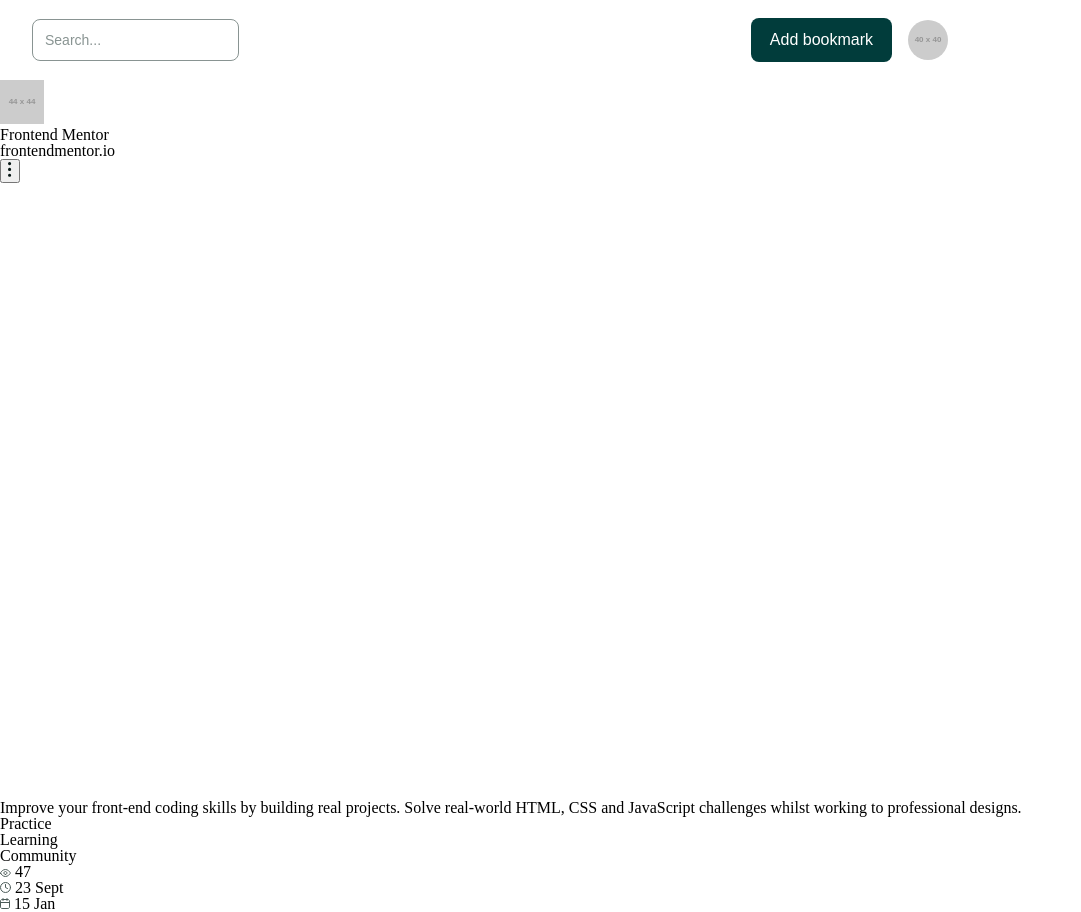
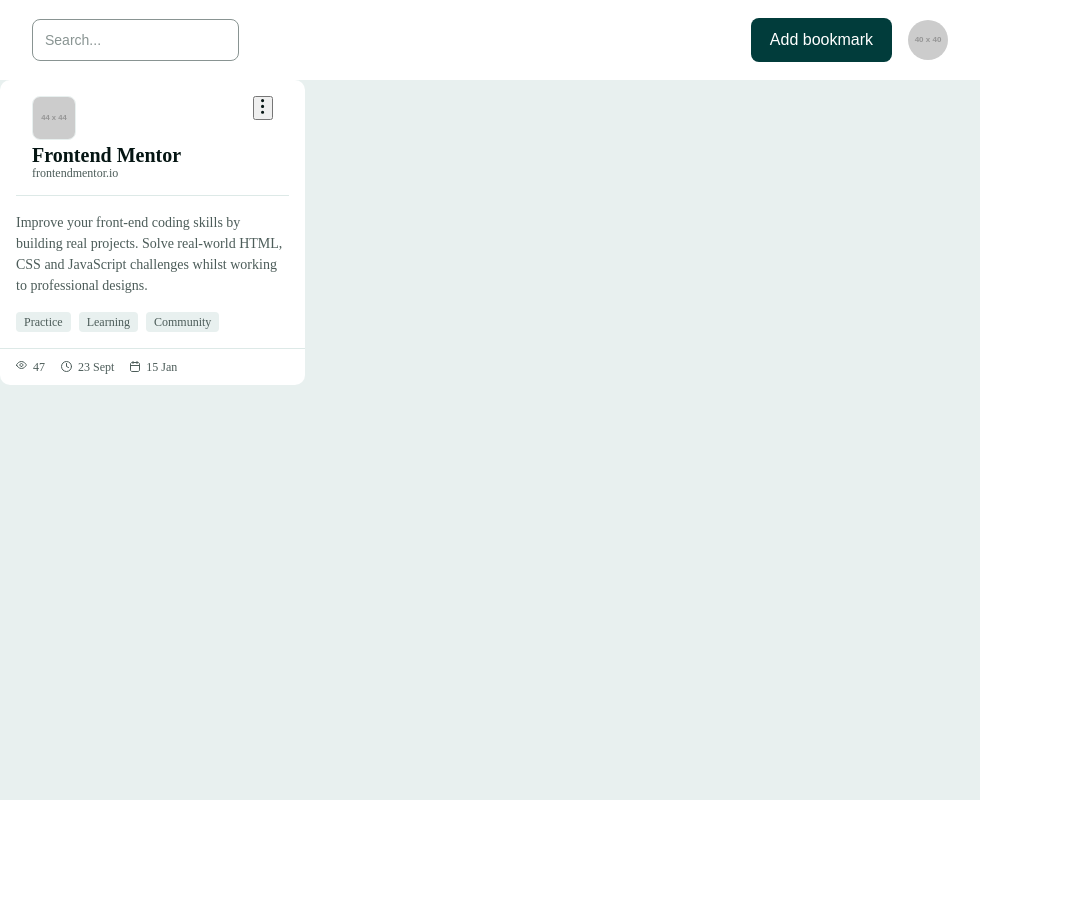
Before and after one commit to alenkif12-ux/bookmark-meneger, a plain HTML site: page index.html in a window 1280 px wide. Shown: the whole page, without its empty margins (0-1081 px from the left). After the commit the page ends 800 px from the top, so only its background shows below. Drawn offline with Linux system fonts and the light colour scheme; placeholder pictures from the web are drawn by us.

Commit message:
added styles for bokmarks

```diff
--- a/index.html
+++ b/index.html
@@ -23,17 +23,18 @@
                 <li>
                     <article class="bookmark">
                         <header class="bookmark_header">
-                            <div>
+                            <div class="borkmark_content">
                                 <img src="https://placehold.co/44" class="bookmark_logo">
-                                <div class="bookmark_title">
-                                    <h2>Frontend Mentor</h2>
-                                    <p>frontendmentor.io</p>
+                                <div>
+                                    <h2 class="bookmark_title">Frontend Mentor</h2>
+                                    <p class="bookmark_link">frontendmentor.io</p>
                                 </div>
+                            </div>
                                 <button>
                                     <img src="images/Icon.svg">
                                 </button>
-                            </header>
-                        </div>
+                        </header>
+
                         <div class="bookmark_body">
                             <p  class="bookmark_desc">Improve your front-end coding skills by building real projects. Solve real-world HTML, CSS and JavaScript challenges whilst working to professional designs.</p>
                         <ul class="bookmark_tags">
@@ -49,16 +50,16 @@
                         </ul>
                         </div>
                         <footer >
-                            <ul>
-                                <li>
+                            <ul class="bookmark_footer">
+                                <li class="footer_item">
                                     <img src="images/eye.svg">
                                     <span>47</span>
                                 </li>
-                                <li>
+                                <li class="footer_item">
                                     <img src="images/clock.svg">
                                     <span>23 Sept</span>
                                 </li>
-                                <li>
+                                <li class="footer_item">
                                     <img src="images/calendar.svg">
                                     <span>15 Jan</span>
                                 </li>
--- a/style.css
+++ b/style.css
@@ -61,13 +61,102 @@
 
 main {
     grid-area: main;
+    background-color: #E8F0EF;
 }
 
 .bookmarks {
     display: grid;
     grid-template-columns: repeat(3, 1fr);
     gap: 32px;
+}
 
+.bookmark {
+    border-radius: 10px;
+    background-color: #ffffff;
+}
+
+.bookmark_header {
+    display: flex;
+    align-items: start;
+    justify-content: space-between;
+    padding: 16px;
+    margin: 0 16px;
+    border-bottom: 1px solid #DDE9E7;
+}
+
+.bookmark_content {
+    display: flex;
+    justify-content: space-between;
+    align-items: start;
+    gap: 12px;
+}
+
+.bookmark_logo {
+    weidth: 44px;
+    height: 44px;
+    border-radius: 8px;
+    border: 1px solid #E8F0EF;
+}
+
+.bookmark_title {
+    font-size: 20px;
+    color: #051513;
+    font-weight: bold;
+    line-height: 1.2;
+    margine-bottom: 4px;
+}
+
+.bookmark_link {
+    font-size: 12px;
+    color: #4C5C59;
+}
+
+.bookmark_body {
+    padding: 16px;
+    display: flex;
+    flex-direction: column;
+    justify-content: space-between;
+    gap: 16px;
+    align-items: start;
+    border-bottom: 1px solid #DDE9E7;
+}
+
+.bookmark_desc {
+    font-size: 14px;
+    color: #4C5C59;
+    line-height: 1.5;
+}
+
+.bookmark_tags {
+    display: flex;
+    gap: 8px;
+    flex-wrap: wrap;
+    align-items: start;
+    justify-content: space-between;
+}
+
+.tag {
+    padding: 4px 8px;
+    background-color: #E8F0EF;
+    color: #4C5C59;
+    font-size: 12px;
+    border-radius: 4px;
+}
+
+.bookmark_footer {
+    display: flex;
+    justify-content: start;
+    align-items: start;
+    gap: 16px;
+    padding: 12px 16px;
+}
+
+.footer_item {
+    display: flex;
+    align-items: start;
+    gap: 6px;
+    color: #4C5C59;
+    font-size: 12px;
 }
 
 .sidebar {
```
